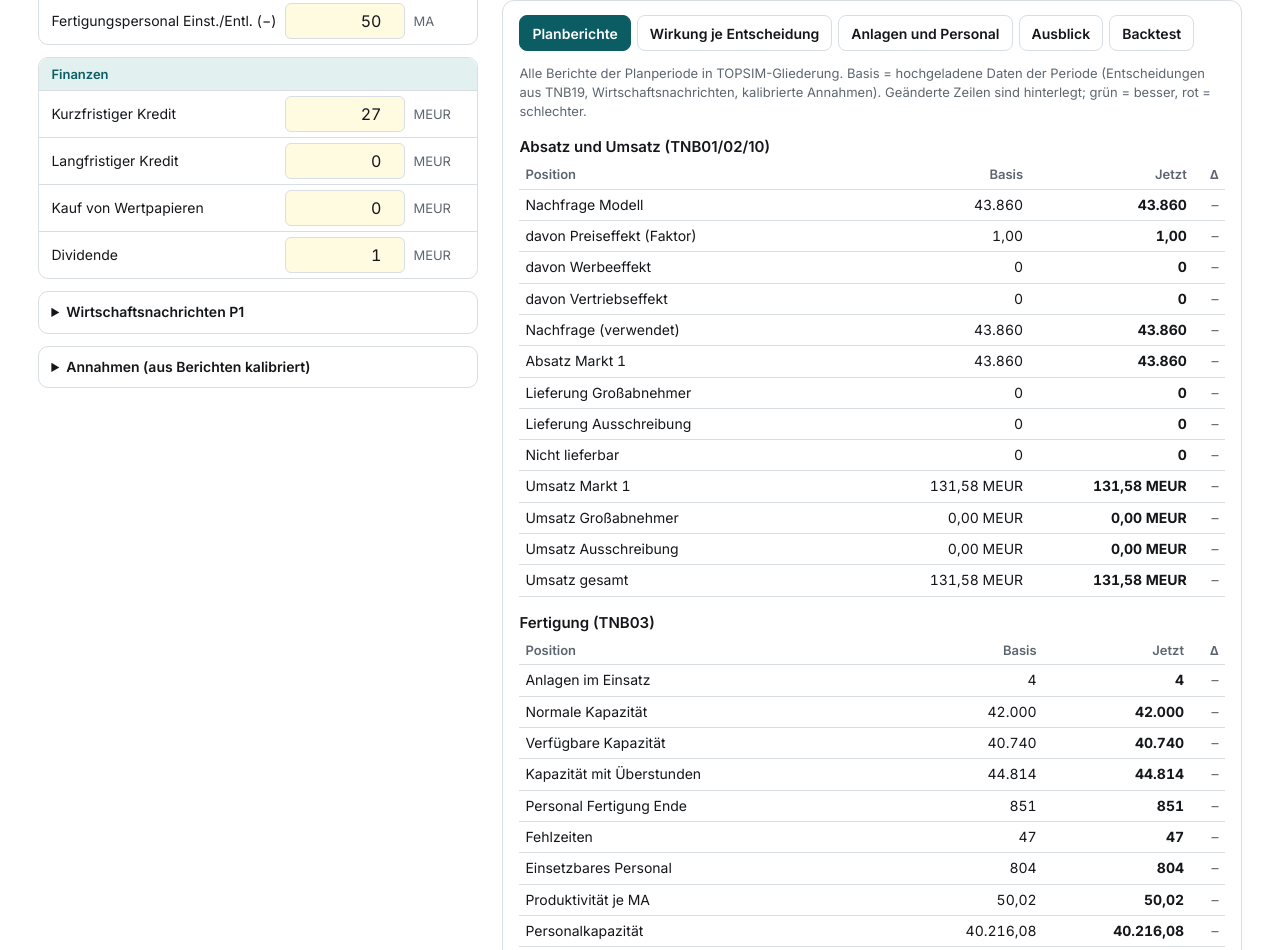
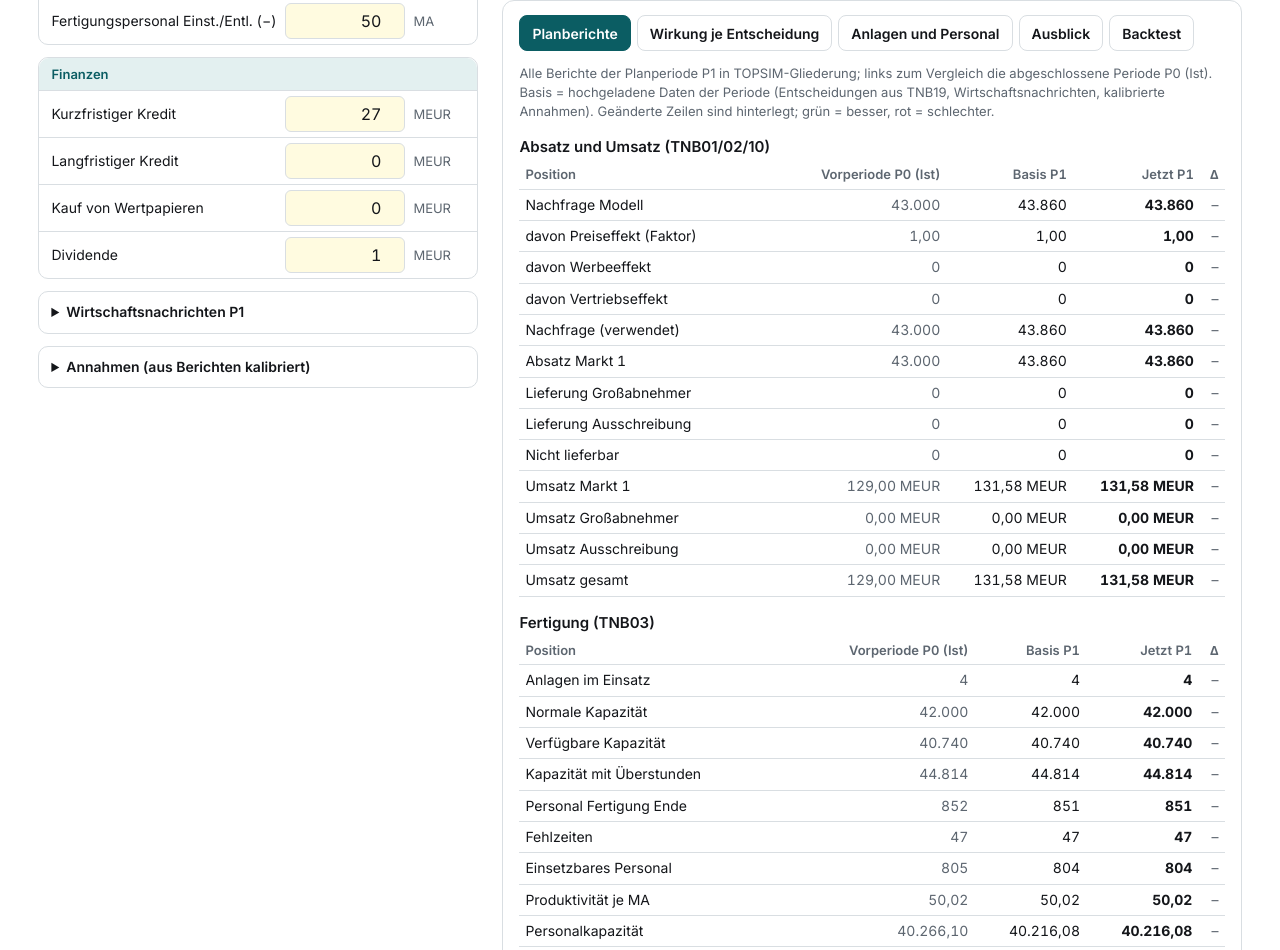
Before and after one commit to Zapzarapap/TopSim, a plain HTML site: page index.html in a window 1280 px wide. Shown: the part 1367-2317 px from the top of the page. Drawn offline with nearby package versions, Linux system fonts and the light colour scheme.

Commit message:
Planberichte: Spalte Vorperiode (Ist), Perioden-Beschriftung bei Personal (804 Plan P1 vs. 805 Ist P0)
Co-Authored-By: Claude Sonnet 5.5 <noreply@anthropic.com>
Claude-Session: https://claude.ai/code/session_01B7ErNTSd6odvAStCTqFsuV

```diff
--- a/index.html
+++ b/index.html
@@ -275,6 +275,7 @@ const tolU=u=>u==='%'?0.00005:EPS;
 const clsG=(v,gd)=>!gd?'':(v*gd>0?'pos':'neg');
 function diffs(rA,rB){ return PB.map(([t,rows])=>[t,rows.map(([l,a,u,d,gd])=>{const v=pv(rB,a)-pv(rA,a);return Math.abs(v)>tolU(u,d)?[l,v,u,d,gd]:null;}).filter(Boolean)]).filter(x=>x[1].length); }
 let cur, base, sc, tabSel='pb';
+let VP=null; // Vorperiode: Ist-Entscheidungen und Ist-Absatz nachgerechnet (entspricht dem Sammelbericht)
 
 function render(){
   sc=M.szenarien(D.B,S.F,S.A,S.Q); cur=sc.basis; const B0=baseOf(); base=M.modell(D.B,B0.F,B0.A,B0.Q);
@@ -286,7 +287,7 @@ function render(){
   $('kasse').innerHTML=nf(cur.kasse,2)+'<small> MEUR</small>'; $('ekr').textContent=pct(cur.ekr,2); $('abs').textContent=nf(cur.absatz);
   const R=M.R, mx=1.25;
   const meter=(lab,x,sub)=>`<div class="meter"><div class="lab"><span>${lab}</span><b>${pct(x)}</b></div><div class="track"><div class="fill" style="width:${Math.min(100,x/mx*100)}%;background:${x>1+R.ues_anl?'var(--r)':x>1?'var(--y)':'var(--teal)'}"></div><div class="mk" style="left:${100/mx}%"></div><div class="mk r" style="left:${(1+R.ues_anl)/mx*100}%"></div></div><div class="note">${sub}</div></div>`;
-  $('meters').innerHTML=meter('Anlagen',cur.ausl_anl,`Kapazität ${nf(cur.kap)} Stück`)+meter('Personal',cur.ausl_pers,`${nf(cur.einsetzbar)} einsetzbare MA × ${nf(cur.prod,2)}`)+`<div class="note">Strich = 100 %, rot = 110 % (Grenze mit Überstunden)</div>`;
+  $('meters').innerHTML=meter('Anlagen',cur.ausl_anl,`Kapazität ${nf(cur.kap)} Stück`)+meter('Personal',cur.ausl_pers,`Plan P${D.periode+1}: ${nf(cur.einsetzbar)} einsetzbare MA × ${nf(cur.prod,2)}`)+`<div class="note">Strich = 100 %, rot = 110 % (Grenze mit Überstunden)</div>`;
   // Szenarien
   const pl={absatz:cur.absatz,ekr:cur.ekr,ocf:cur.ocf};
   const S3=[sc.pess,sc.basis,sc.opt];
@@ -310,9 +311,10 @@ function render(){
 // ---------- Reiter ----------
 function renderTab(){
   const el=$('tab');
-  if(tabSel==='pb') el.innerHTML=`<p class="note">Alle Berichte der Planperiode in TOPSIM-Gliederung. Basis = hochgeladene Daten der Periode (Entscheidungen aus TNB19, Wirtschaftsnachrichten, kalibrierte Annahmen). Geänderte Zeilen sind hinterlegt; grün = besser, rot = schlechter.</p>`+
-    PB.map(([t,rows])=>`<h3 style="margin:16px 0 4px;font-size:15px">${t}</h3><div class="scroll"><table><tr><th>Position</th><th>Basis</th><th>Jetzt</th><th>Δ</th></tr>`+rows.map(([l,a,u,d,gd])=>{const b0=pv(base,a),c0=pv(cur,a),v=c0-b0,ch=Math.abs(v)>tolU(u,d);
-      return `<tr class="${ch?'chg':''}"><td>${l}</td><td>${fmtU(b0,u,d)}</td><td><b>${fmtU(c0,u,d)}</b></td><td class="${ch?clsG(v,gd):'mute'}">${ch?dU(v,u,d):'–'}</td></tr>`;}).join('')+'</table></div>').join('');
+  if(!VP) VP=DT.backtest(PER,PER.indexOf(D),true).r;
+  if(tabSel==='pb') el.innerHTML=`<p class="note">Alle Berichte der Planperiode P${D.periode+1} in TOPSIM-Gliederung; links zum Vergleich die abgeschlossene Periode P${D.periode} (Ist). Basis = hochgeladene Daten der Periode (Entscheidungen aus TNB19, Wirtschaftsnachrichten, kalibrierte Annahmen). Geänderte Zeilen sind hinterlegt; grün = besser, rot = schlechter.</p>`+
+    PB.map(([t,rows])=>`<h3 style="margin:16px 0 4px;font-size:15px">${t}</h3><div class="scroll"><table><tr><th>Position</th><th>Vorperiode P${D.periode} (Ist)</th><th>Basis P${D.periode+1}</th><th>Jetzt P${D.periode+1}</th><th>Δ</th></tr>`+rows.map(([l,a,u,d,gd])=>{const b0=pv(base,a),c0=pv(cur,a),v=c0-b0,ch=Math.abs(v)>tolU(u,d);
+      return `<tr class="${ch?'chg':''}"><td>${l}</td><td class="mute">${fmtU(pv(VP,a),u,d)}</td><td>${fmtU(b0,u,d)}</td><td><b>${fmtU(c0,u,d)}</b></td><td class="${ch?clsG(v,gd):'mute'}">${ch?dU(v,u,d):'–'}</td></tr>`;}).join('')+'</table></div>').join('');
   if(tabSel==='wirk') el.innerHTML=wirkung();
   if(tabSel==='rech') el.innerHTML=rechnung(cur);
   if(tabSel==='aus') el.innerHTML=ausblickHtml();
```
